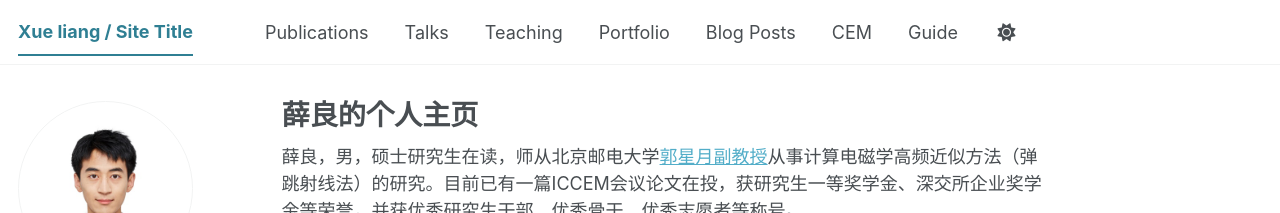
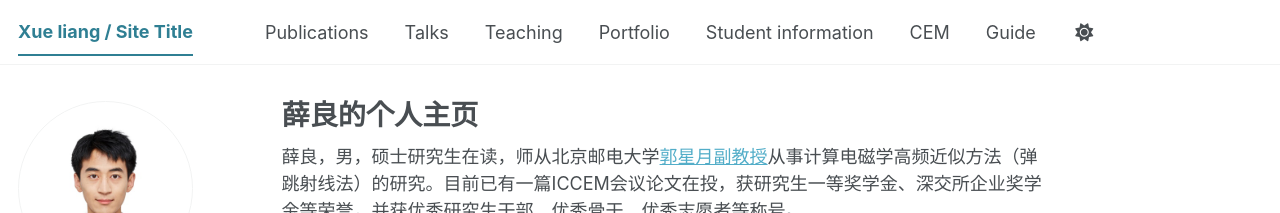
Before and after one commit to TsingHuaGo/xueliang.github.io, a Jekyll site: the page built from _pages/about.md, in a window 1280 px wide. Shown: the top 213 px of the page. Built offline with Jekyll 4.4.1, drawn with Linux system fonts in a browser that asks for light colours; some web fonts are replaced; a script bundle is joined from its source files by our own code; library files that are not in the unit come from our copies.

Commit message:
Update navigation.yml

```diff
--- a/_data/navigation.yml
+++ b/_data/navigation.yml
@@ -20,7 +20,7 @@ main:
   - title: "Portfolio"
     url: /portfolio/
 
-  - title: "Blog Posts"
+  - title: "Student information"
     url: /year-archive/
 
   - title: "CEM"
```
